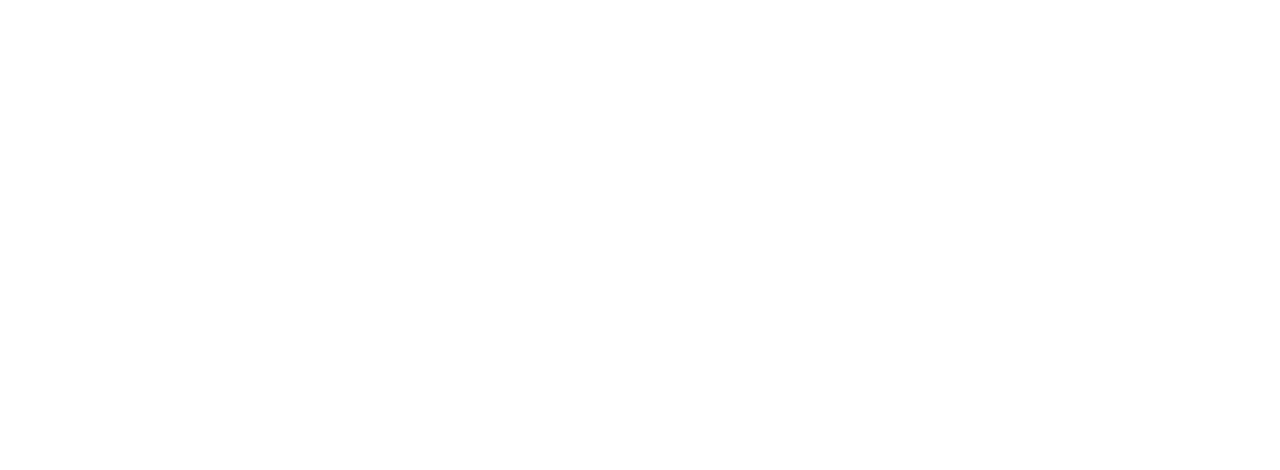
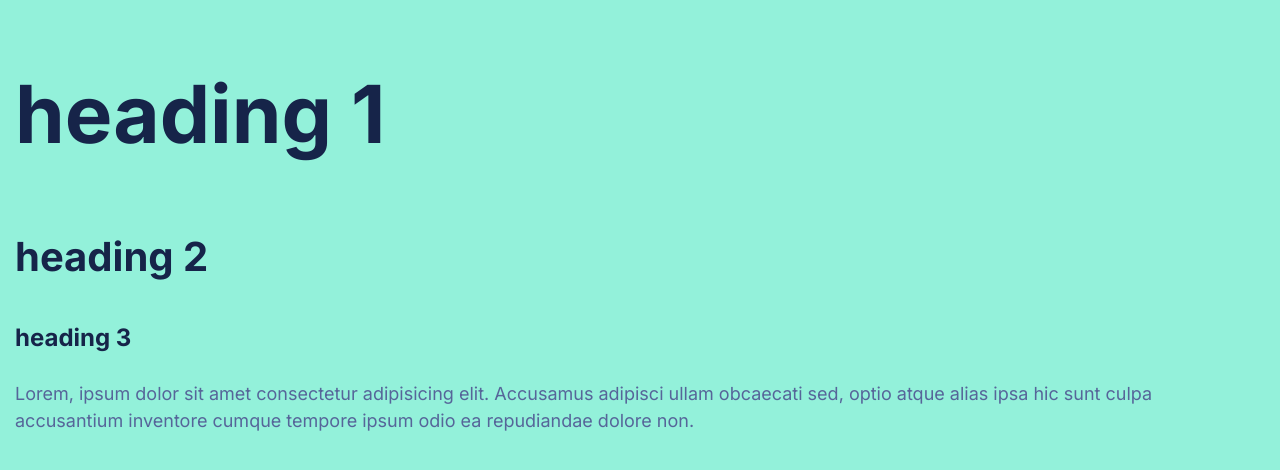
Before and after one commit to AbdullahJafar7/Abdullah-Jafar, a plain HTML site: page index.html in a window 1280 px wide. Drawn offline with Linux system fonts and the light colour scheme.

Commit message:
styles for fonts.

```diff
--- a/css/syles.css
+++ b/css/syles.css
@@ -1,7 +1,50 @@
 :root {
-  --primar-color: #41b3a3;
+  --primar-color: #93f1da;
   --seconary-color: #85dcb8;
   --acent-color: #7cabe8;
-  --header-color: #000000;
-  --bodytxt-color: #ffffff;
+  --header-color: #162449;
+  --bodytxt-color: #566599;
 }
+html {
+  font-size: 62.5%;
+}
+body {
+  margin: 1.5rem;
+  background: var(--primar-color);
+  font-family: inter, arial, Arial, Helvetica, sans-serif;
+  font-size: 2.4rem;
+  line-height: 1.5;
+  color: var(--bodytxt-color);
+  margin-bottom: 1rem;
+}
+p {
+  margin-top: 0;
+}
+h1,
+h2,
+h3 {
+  color: var(--header-color);
+}
+h1 {
+  font-size: 7rem;
+}
+h2 {
+  font-size: 4rem;
+}
+h3 {
+  font-family: 3rem;
+}
+@media screen and (min-width: 1024px) {
+  body {
+    font-size: 1.8rem;
+  }
+  h1 {
+    font-size: 8rem;
+  }
+  h2 {
+    font-size: 4rem;
+  }
+  h3 {
+    font-size: 2.4rem;
+  }
+}
--- a/index.html
+++ b/index.html
@@ -4,11 +4,24 @@
     <meta charset="UTF-8" />
     <meta http-equiv="X-UA-Compatible" content="IE=edge" />
     <meta name="viewport" content="width=device-width, initial-scale=1.0" />
+    <link rel="preconnect" href="https://fonts.googleapis.com" />
+    <link rel="preconnect" href="https://fonts.gstatic.com" crossorigin />
+    <link
+      href="https://fonts.googleapis.com/css2?family=Inter:wght@400;700&display=swap"
+      rel="stylesheet"
+    />
     <link rel="stylesheet" href="css/normalize.css" />
     <link rel="stylesheet" href="css/syles.css" />
     <title>Document</title>
   </head>
   <body>
-    <h1></h1>
+    <h1>heading 1</h1>
+    <h2>heading 2</h2>
+    <h3>heading 3</h3>
+    <p>
+      Lorem, ipsum dolor sit amet consectetur adipisicing elit. Accusamus
+      adipisci ullam obcaecati sed, optio atque alias ipsa hic sunt culpa
+      accusantium inventore cumque tempore ipsum odio ea repudiandae dolore non.
+    </p>
   </body>
 </html>
```
